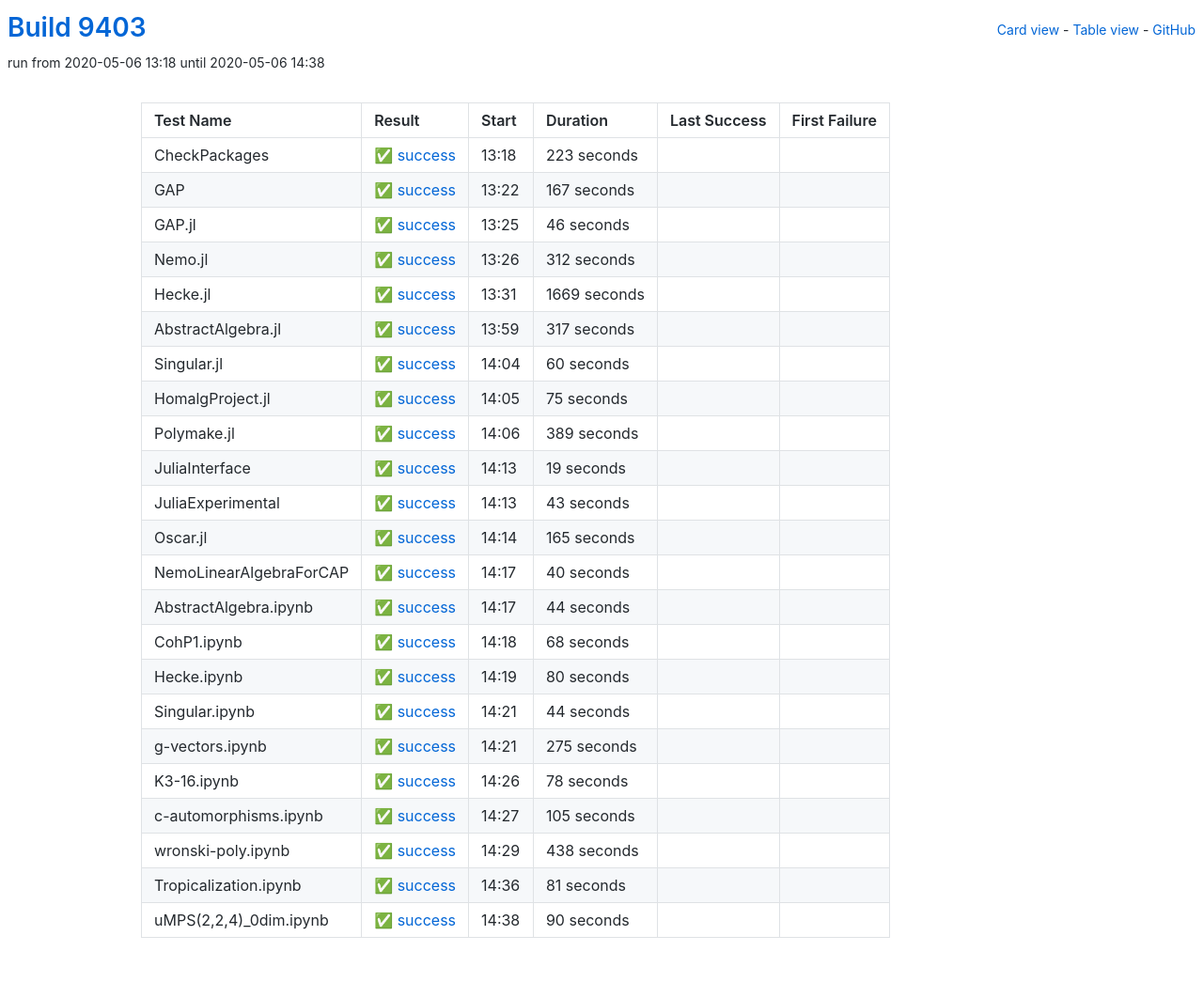
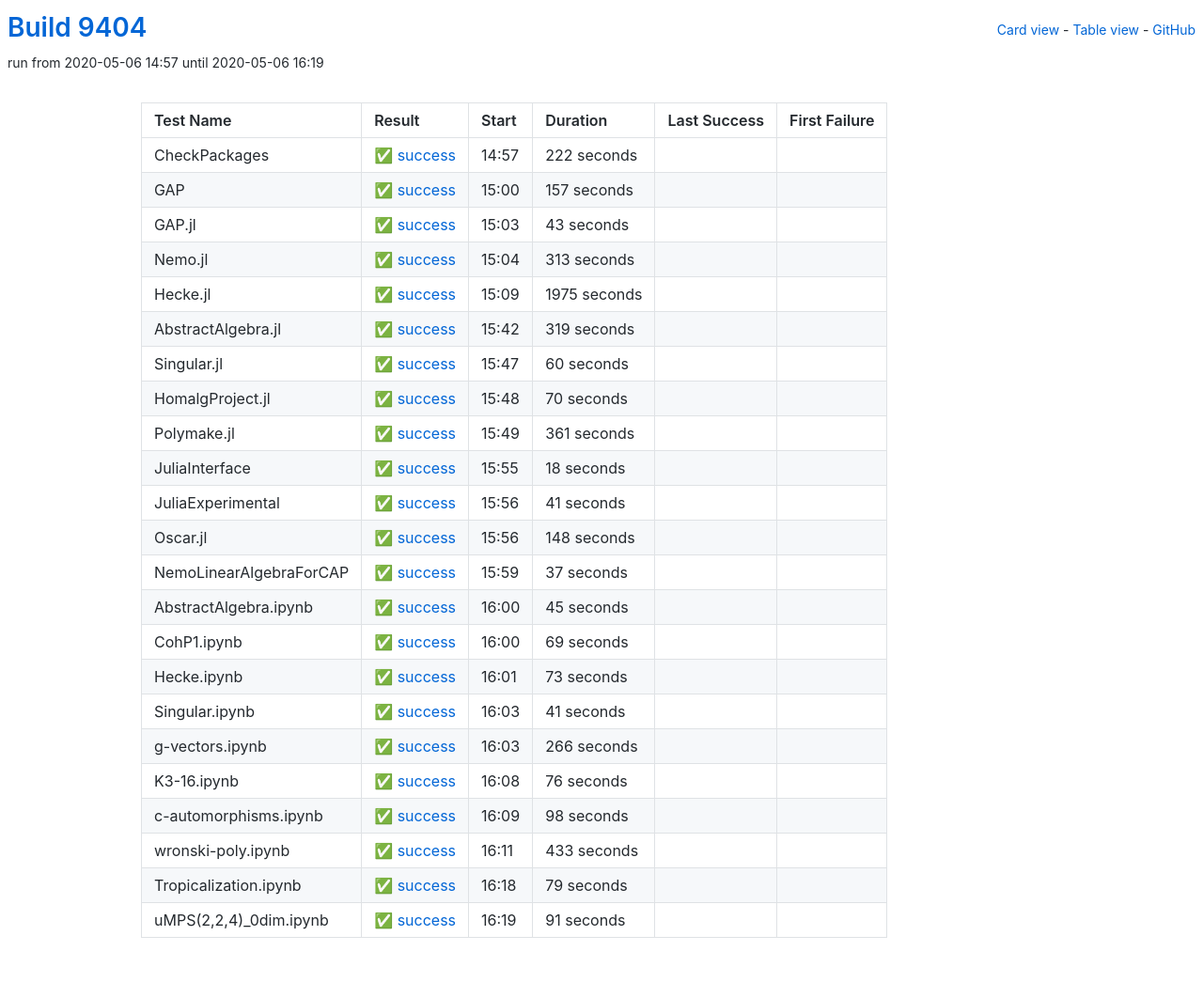
Before and after one commit to oscar-system/oscar-ci-status, a Jekyll site: the page built from table.html, in a window 1280 px wide. Shown: the whole page at 94% size. Built offline with Jekyll 4.4.1, drawn with Linux system fonts in a browser that asks for light colours.

Commit message:
Build 9404

```diff
--- a/_data/ci.yml
+++ b/_data/ci.yml
@@ -1,77 +1,77 @@
-build: 9403
-build_url: https://oscarci.mathematik.uni-kl.de/job/oscar/9403/
+build: 9404
+build_url: https://oscarci.mathematik.uni-kl.de/job/oscar/9404/
 job: oscar
 tests:
-- duration: 223
+- duration: 222
   exitcode: 0
   first_failure: false
   first_failure_url: null
   id: checkpackages
   last_success: false
   last_success_url: null
-  log: https://oscarci.mathematik.uni-kl.de/job/oscar/9403/artifact/logs/build-9403/CheckPackages.log
+  log: https://oscarci.mathematik.uni-kl.de/job/oscar/9404/artifact/logs/build-9404/CheckPackages.log
   name: CheckPackages
-  start: 2020-05-06 13:18
+  start: 2020-05-06 14:57
   status: success
   success: true
-- duration: 167
+- duration: 157
   exitcode: 0
   first_failure: false
   first_failure_url: null
   id: gap
   last_success: false
   last_success_url: null
-  log: https://oscarci.mathematik.uni-kl.de/job/oscar/9403/artifact/logs/build-9403/GAP.log
+  log: https://oscarci.mathematik.uni-kl.de/job/oscar/9404/artifact/logs/build-9404/GAP.log
   name: GAP
-  start: 2020-05-06 13:22
+  start: 2020-05-06 15:00
   status: success
   success: true
-- duration: 46
+- duration: 43
   exitcode: 0
   first_failure: false
   first_failure_url: null
   id: gap-jl
   last_success: false
   last_success_url: null
-  log: https://oscarci.mathematik.uni-kl.de/job/oscar/9403/artifact/logs/build-9403/GAP.jl.log
+  log: https://oscarci.mathematik.uni-kl.de/job/oscar/9404/artifact/logs/build-9404/GAP.jl.log
   name: GAP.jl
-  start: 2020-05-06 13:25
+  start: 2020-05-06 15:03
   status: success
   success: true
-- duration: 312
+- duration: 313
   exitcode: 0
   first_failure: false
   first_failure_url: null
   id: nemo-jl
   last_success: false
   last_success_url: null
-  log: https://oscarci.mathematik.uni-kl.de/job/oscar/9403/artifact/logs/build-9403/Nemo.jl.log
+  log: https://oscarci.mathematik.uni-kl.de/job/oscar/9404/artifact/logs/build-9404/Nemo.jl.log
   name: Nemo.jl
-  start: 2020-05-06 13:26
+  start: 2020-05-06 15:04
   status: success
   success: true
-- duration: 1669
+- duration: 1975
   exitcode: 0
   first_failure: false
   first_failure_url: null
   id: hecke-jl
   last_success: false
   last_success_url: null
-  log: https://oscarci.mathematik.uni-kl.de/job/oscar/9403/artifact/logs/build-9403/Hecke.jl.log
+  log: https://oscarci.mathematik.uni-kl.de/job/oscar/9404/artifact/logs/build-9404/Hecke.jl.log
   name: Hecke.jl
-  start: 2020-05-06 13:31
+  start: 2020-05-06 15:09
   status: success
   success: true
-- duration: 317
+- duration: 319
   exitcode: 0
   first_failure: false
   first_failure_url: null
   id: abstractalgebra-jl
   last_success: false
   last_success_url: null
-  log: https://oscarci.mathematik.uni-kl.de/job/oscar/9403/artifact/logs/build-9403/AbstractAlgebra.jl.log
+  log: https://oscarci.mathematik.uni-kl.de/job/oscar/9404/artifact/logs/build-9404/AbstractAlgebra.jl.log
   name: AbstractAlgebra.jl
-  start: 2020-05-06 13:59
+  start: 2020-05-06 15:42
   status: success
   success: true
 - duration: 60
@@ -81,200 +81,200 @@ tests:
   id: singular-jl
   last_success: false
   last_success_url: null
-  log: https://oscarci.mathematik.uni-kl.de/job/oscar/9403/artifact/logs/build-9403/Singular.jl.log
+  log: https://oscarci.mathematik.uni-kl.de/job/oscar/9404/artifact/logs/build-9404/Singular.jl.log
   name: Singular.jl
-  start: 2020-05-06 14:04
+  start: 2020-05-06 15:47
   status: success
   success: true
-- duration: 75
+- duration: 70
   exitcode: 0
   first_failure: false
   first_failure_url: null
   id: homalgproject-jl
   last_success: false
   last_success_url: null
-  log: https://oscarci.mathematik.uni-kl.de/job/oscar/9403/artifact/logs/build-9403/HomalgProject.jl.log
+  log: https://oscarci.mathematik.uni-kl.de/job/oscar/9404/artifact/logs/build-9404/HomalgProject.jl.log
   name: HomalgProject.jl
-  start: 2020-05-06 14:05
+  start: 2020-05-06 15:48
   status: success
   success: true
-- duration: 389
+- duration: 361
   exitcode: 0
   first_failure: false
   first_failure_url: null
   id: polymake-jl
   last_success: false
   last_success_url: null
-  log: https://oscarci.mathematik.uni-kl.de/job/oscar/9403/artifact/logs/build-9403/Polymake.jl.log
+  log: https://oscarci.mathematik.uni-kl.de/job/oscar/9404/artifact/logs/build-9404/Polymake.jl.log
   name: Polymake.jl
-  start: 2020-05-06 14:06
+  start: 2020-05-06 15:49
   status: success
   success: true
-- duration: 19
+- duration: 18
   exitcode: 0
   first_failure: false
   first_failure_url: null
   id: juliainterface
   last_success: false
   last_success_url: null
-  log: https://oscarci.mathematik.uni-kl.de/job/oscar/9403/artifact/logs/build-9403/JuliaInterface.log
+  log: https://oscarci.mathematik.uni-kl.de/job/oscar/9404/artifact/logs/build-9404/JuliaInterface.log
   name: JuliaInterface
-  start: 2020-05-06 14:13
+  start: 2020-05-06 15:55
   status: success
   success: true
-- duration: 43
+- duration: 41
   exitcode: 0
   first_failure: false
   first_failure_url: null
   id: juliaexperimental
   last_success: false
   last_success_url: null
-  log: https://oscarci.mathematik.uni-kl.de/job/oscar/9403/artifact/logs/build-9403/JuliaExperimental.log
+  log: https://oscarci.mathematik.uni-kl.de/job/oscar/9404/artifact/logs/build-9404/JuliaExperimental.log
   name: JuliaExperimental
-  start: 2020-05-06 14:13
+  start: 2020-05-06 15:56
   status: success
   success: true
-- duration: 165
+- duration: 148
   exitcode: 0
   first_failure: false
   first_failure_url: null
   id: oscar-jl
   last_success: false
   last_success_url: null
-  log: https://oscarci.mathematik.uni-kl.de/job/oscar/9403/artifact/logs/build-9403/Oscar.jl.log
+  log: https://oscarci.mathematik.uni-kl.de/job/oscar/9404/artifact/logs/build-9404/Oscar.jl.log
   name: Oscar.jl
-  start: 2020-05-06 14:14
+  start: 2020-05-06 15:56
   status: success
   success: true
-- duration: 40
+- duration: 37
   exitcode: 0
   first_failure: false
   first_failure_url: null
   id: nemolinearalgebraforcap
   last_success: false
   last_success_url: null
-  log: https://oscarci.mathematik.uni-kl.de/job/oscar/9403/artifact/logs/build-9403/NemoLinearAlgebraForCAP.log
+  log: https://oscarci.mathematik.uni-kl.de/job/oscar/9404/artifact/logs/build-9404/NemoLinearAlgebraForCAP.log
   name: NemoLinearAlgebraForCAP
-  start: 2020-05-06 14:17
+  start: 2020-05-06 15:59
   status: success
   success: true
-- duration: 44
+- duration: 45
   exitcode: 0
   first_failure: false
   first_failure_url: null
   id: abstractalgebra-ipynb
   last_success: false
   last_success_url: null
-  log: https://oscarci.mathematik.uni-kl.de/job/oscar/9403/artifact/logs/build-9403/AbstractAlgebra.ipynb.log
+  log: https://oscarci.mathematik.uni-kl.de/job/oscar/9404/artifact/logs/build-9404/AbstractAlgebra.ipynb.log
   name: AbstractAlgebra.ipynb
-  start: 2020-05-06 14:17
+  start: 2020-05-06 16:00
   status: success
   success: true
-- duration: 68
+- duration: 69
   exitcode: 0
   first_failure: false
   first_failure_url: null
   id: cohp1-ipynb
   last_success: false
   last_success_url: null
-  log: https://oscarci.mathematik.uni-kl.de/job/oscar/9403/artifact/logs/build-9403/CohP1.ipynb.log
+  log: https://oscarci.mathematik.uni-kl.de/job/oscar/9404/artifact/logs/build-9404/CohP1.ipynb.log
   name: CohP1.ipynb
-  start: 2020-05-06 14:18
+  start: 2020-05-06 16:00
   status: success
   success: true
-- duration: 80
+- duration: 73
   exitcode: 0
   first_failure: false
   first_failure_url: null
   id: hecke-ipynb
   last_success: false
   last_success_url: null
-  log: https://oscarci.mathematik.uni-kl.de/job/oscar/9403/artifact/logs/build-9403/Hecke.ipynb.log
+  log: https://oscarci.mathematik.uni-kl.de/job/oscar/9404/artifact/logs/build-9404/Hecke.ipynb.log
   name: Hecke.ipynb
-  start: 2020-05-06 14:19
+  start: 2020-05-06 16:01
   status: success
   success: true
-- duration: 44
+- duration: 41
   exitcode: 0
   first_failure: false
   first_failure_url: null
   id: singular-ipynb
   last_success: false
   last_success_url: null
-  log: https://oscarci.mathematik.uni-kl.de/job/oscar/9403/artifact/logs/build-9403/Singular.ipynb.log
+  log: https://oscarci.mathematik.uni-kl.de/job/oscar/9404/artifact/logs/build-9404/Singular.ipynb.log
   name: Singular.ipynb
-  start: 2020-05-06 14:21
+  start: 2020-05-06 16:03
   status: success
   success: true
-- duration: 275
+- duration: 266
   exitcode: 0
   first_failure: false
   first_failure_url: null
   id: g-vectors-ipynb
   last_success: false
   last_success_url: null
-  log: https://oscarci.mathematik.uni-kl.de/job/oscar/9403/artifact/logs/build-9403/g-vectors.ipynb.log
+  log: https://oscarci.mathematik.uni-kl.de/job/oscar/9404/artifact/logs/build-9404/g-vectors.ipynb.log
   name: g-vectors.ipynb
-  start: 2020-05-06 14:21
+  start: 2020-05-06 16:03
   status: success
   success: true
-- duration: 78
+- duration: 76
   exitcode: 0
   first_failure: false
   first_failure_url: null
   id: k3-16-ipynb
   last_success: false
   last_success_url: null
-  log: https://oscarci.mathematik.uni-kl.de/job/oscar/9403/artifact/logs/build-9403/K3-16.ipynb.log
+  log: https://oscarci.mathematik.uni-kl.de/job/oscar/9404/artifact/logs/build-9404/K3-16.ipynb.log
   name: K3-16.ipynb
-  start: 2020-05-06 14:26
+  start: 2020-05-06 16:08
   status: success
   success: true
-- duration: 105
+- duration: 98
   exitcode: 0
   first_failure: false
   first_failure_url: null
   id: c-automorphisms-ipynb
   last_success: false
   last_success_url: null
-  log: https://oscarci.mathematik.uni-kl.de/job/oscar/9403/artifact/logs/build-9403/c-automorphisms.ipynb.log
+  log: https://oscarci.mathematik.uni-kl.de/job/oscar/9404/artifact/logs/build-9404/c-automorphisms.ipynb.log
   name: c-automorphisms.ipynb
-  start: 2020-05-06 14:27
+  start: 2020-05-06 16:09
   status: success
   success: true
-- duration: 438
+- duration: 433
   exitcode: 0
   first_failure: false
   first_failure_url: null
   id: wronski-poly-ipynb
   last_success: false
   last_success_url: null
-  log: https://oscarci.mathematik.uni-kl.de/job/oscar/9403/artifact/logs/build-9403/wronski-poly.ipynb.log
+  log: https://oscarci.mathematik.uni-kl.de/job/oscar/9404/artifact/logs/build-9404/wronski-poly.ipynb.log
   name: wronski-poly.ipynb
-  start: 2020-05-06 14:29
+  start: 2020-05-06 16:11
   status: success
   success: true
-- duration: 81
+- duration: 79
   exitcode: 0
   first_failure: false
   first_failure_url: null
   id: tropicalization-ipynb
   last_success: false
   last_success_url: null
-  log: https://oscarci.mathematik.uni-kl.de/job/oscar/9403/artifact/logs/build-9403/Tropicalization.ipynb.log
+  log: https://oscarci.mathematik.uni-kl.de/job/oscar/9404/artifact/logs/build-9404/Tropicalization.ipynb.log
   name: Tropicalization.ipynb
-  start: 2020-05-06 14:36
+  start: 2020-05-06 16:18
   status: success
   success: true
-- duration: 90
+- duration: 91
   exitcode: 0
   first_failure: false
   first_failure_url: null
   id: umps-2-2-4-0dim-ipynb
   last_success: false
   last_success_url: null
-  log: https://oscarci.mathematik.uni-kl.de/job/oscar/9403/artifact/logs/build-9403/uMPS-2-2-4-_0dim.ipynb.log
+  log: https://oscarci.mathematik.uni-kl.de/job/oscar/9404/artifact/logs/build-9404/uMPS-2-2-4-_0dim.ipynb.log
   name: uMPS(2,2,4)_0dim.ipynb
-  start: 2020-05-06 14:38
+  start: 2020-05-06 16:19
   status: success
   success: true
```
Also changed, not shown: README.md.
